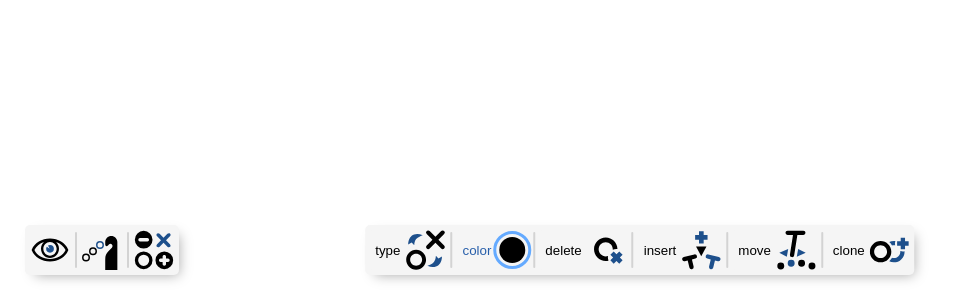
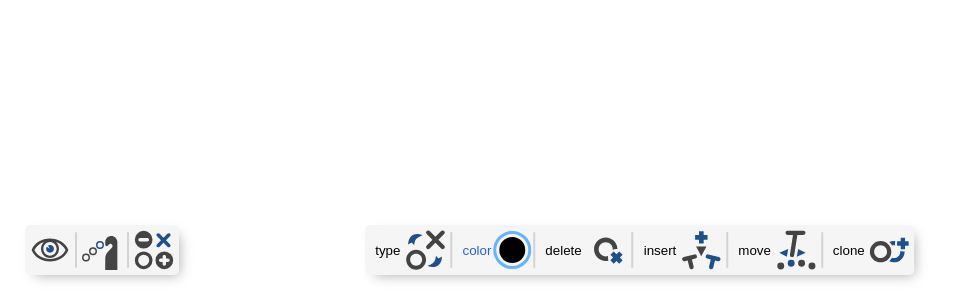
Before and after one commit to trekski/doilify, a Vue app: page / in a window 1280 px wide. Shown: the part 500-800 px from the top of the page, without its empty margins (0-953 px from the left). Built offline with nearby package versions, Linux system fonts and the light colour scheme.

Commit message:
new colors

```diff
--- a/src/pages/GUITests.vue
+++ b/src/pages/GUITests.vue
@@ -28,12 +28,12 @@ body {
   --color-background-high1: rgb(220, 220, 220); /* hover default */
   --color-background-high2: rgb(220, 230, 245); /* selected default */
   /* main color for text and icons */
-  --color-main: black; /* default */
-  --color-main-high: rgb(40, 95, 170); /* selected */
+  --color-main: #444; /* default */
+  --color-main-high: rgb(40, 95, 220); /* selected */
   --color-main-low: rgb(150, 150, 150); /* inactive */
   /* accent color for icons */
   --color-accent: rgb(30, 80, 140);
-  --color-accent-high: rgb(100, 170, 255);
+  --color-accent-high: rgb(100, 180, 255);
   --color-accent-low: rgb(200, 200, 200);
 }
 #app {
```
